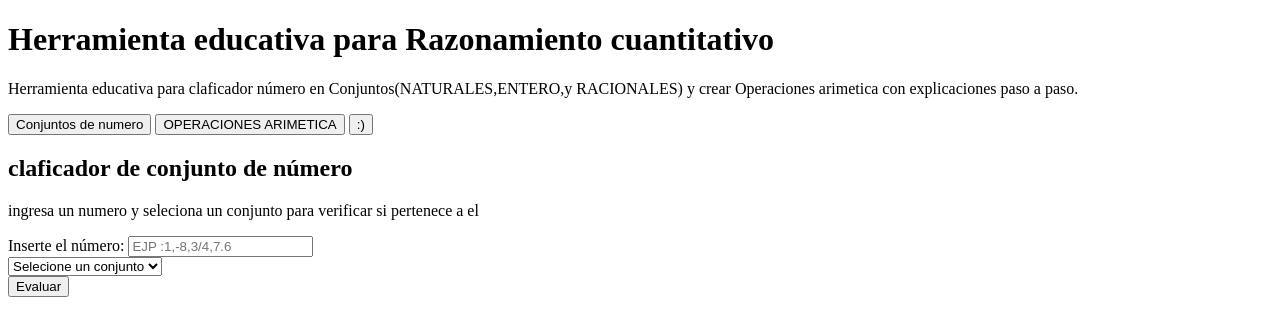
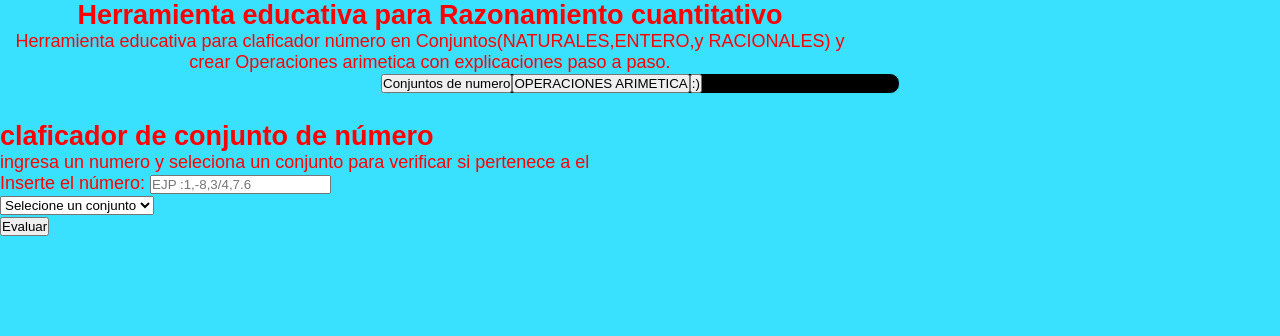
Before and after one commit to mosquerakevinsantiago/Tercer_Trimestre, a plain HTML site: page index.html in a window 1280 px wide. Drawn offline with Linux system fonts and the light colour scheme.

Commit message:
otro cambio de css

```diff
--- a/css/styles.css
+++ b/css/styles.css
@@ -1,44 +1,44 @@
+*{
+    margin: 0;
+    padding: 0;
+    box-sizing: border-box;
+    font-family: Arial, Helvetica, sans-serif;
+}
+:root{
+    --text : red;
+
+}
+html {
+    font-size: 18px;
+}
 body{
-    margin:0;
-    font-family:sans-serif;
-    background:#4e73df;
-    display:flex;
-    justify-content:center;
-    align-items:center;
-    height:100vh;
+    font-family: 'Gill Sans', 'Gill Sans MT', Calibri, 'Trebuchet MS', sans-serif;
+    background-color: rgb(58, 225, 255);
+    color: var(--text)
+
+}
+.header {
+    max-width: 860px;
+    margin:  0auto;
+    padding: 3rem 1,5rem;
+    display: flex;
+    flex-direction: column;
+    align-items: center;
+    text-align: center;
 }
 
-.principal{
-    background:#fff;
-    width:90%;
-    max-width:600px;
-    border-radius:8px;
+h1{
+    font-size: 1.5rem;
+    font-weight: 700;
+    color:red
 }
 
-.tabs_nav{
-    display:flex;
-    background:#2e59d9;
+.opciones-nav {
+    display: flex;
+    background-color: black;
+    border: 1px solid rgb(58, 225, 255);
+    border-radius: 10px;
+    padding: 0,25rem;
+    max-width: 520px;
+    margin: 0 auto 1.5rem;
 }
-
-.tab-btn{
-    flex:1;
-    padding:10px;
-    border:none;
-    background:none;
-    color:#fff;
-    cursor:pointer;
-}
-
-.tab-panel{
-    padding:20px;
-}
-
-.card-body{
-    display:flex;
-    flex-direction:column;
-    gap:10px;
-}
-
-input,select,button{
-    padding:8px;
-}
--- a/index.html
+++ b/index.html
@@ -4,8 +4,8 @@
     <meta charset="UTF-8">
     <meta name="viewport" content="width=device-width, initial-scale=1.0">
     <title>Razonamiento cuantitativo 1</title>
-    <meta name="description" content="Herramienta educativa para clasificar numero en conjunto(NATURALES,ENTERO,RACIONALES,Y RESOVER OPERACIONES ARIMETICA)"
-    <link real="stylesheet" href="css/styles.css">
+    <meta name="description" content="Herramienta educativa para clasificar numero en conjunto(NATURALES,ENTERO,RACIONALES,Y RESOVER OPERACIONES ARIMETICA)">
+    <link rel="stylesheet" href="css/styles.css">
 </head>
 <body>
     <header>
@@ -15,7 +15,7 @@
         </div>
     </header>
     <div class="principal">
-        <nav class="tabs_nav"role="tablist">
+        <nav class="opciones-nav"role="tablist">
             <button class="tab-btn" role="tab">
                 <span class="nav-tab-text">Conjuntos de numero</span>
             </button>
```
